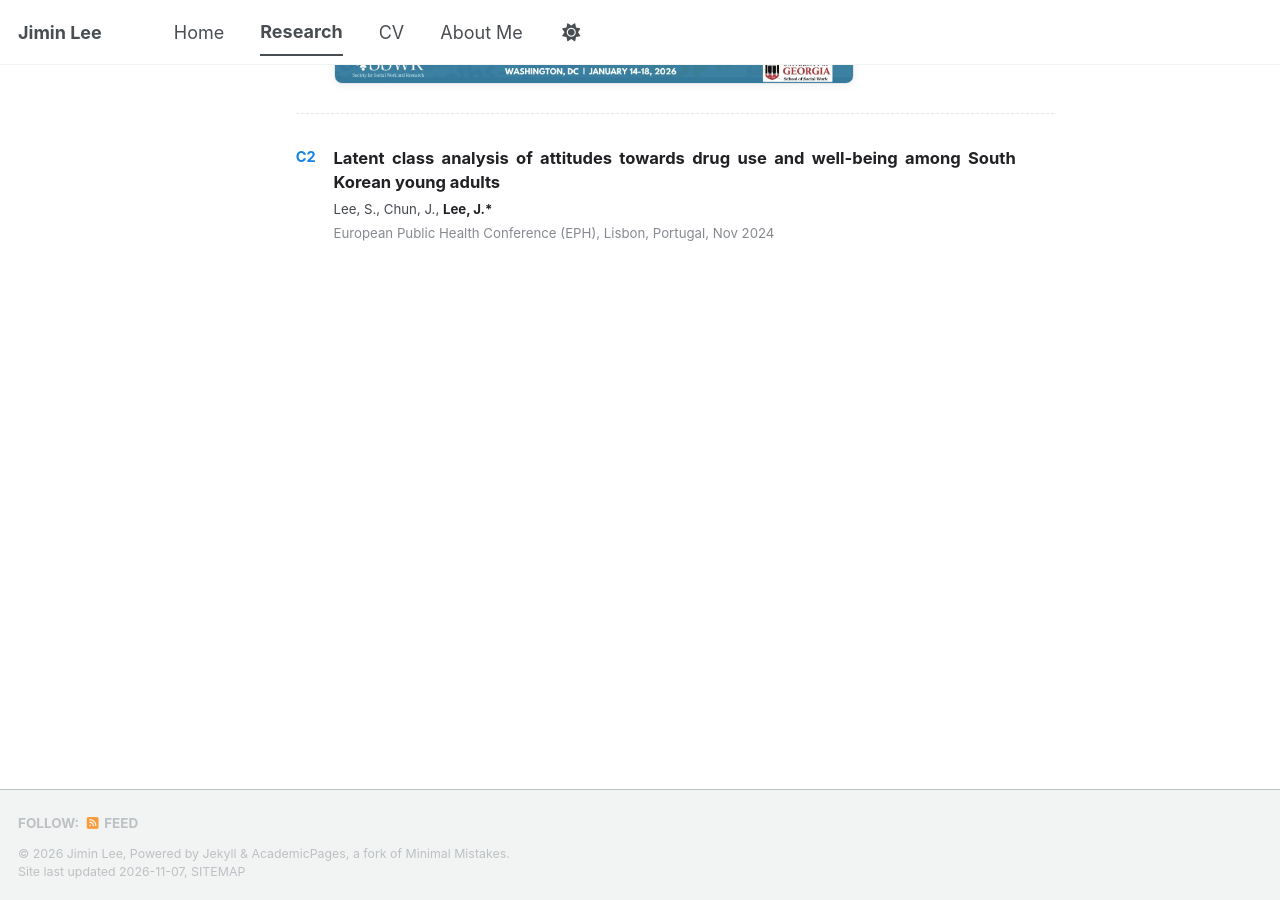
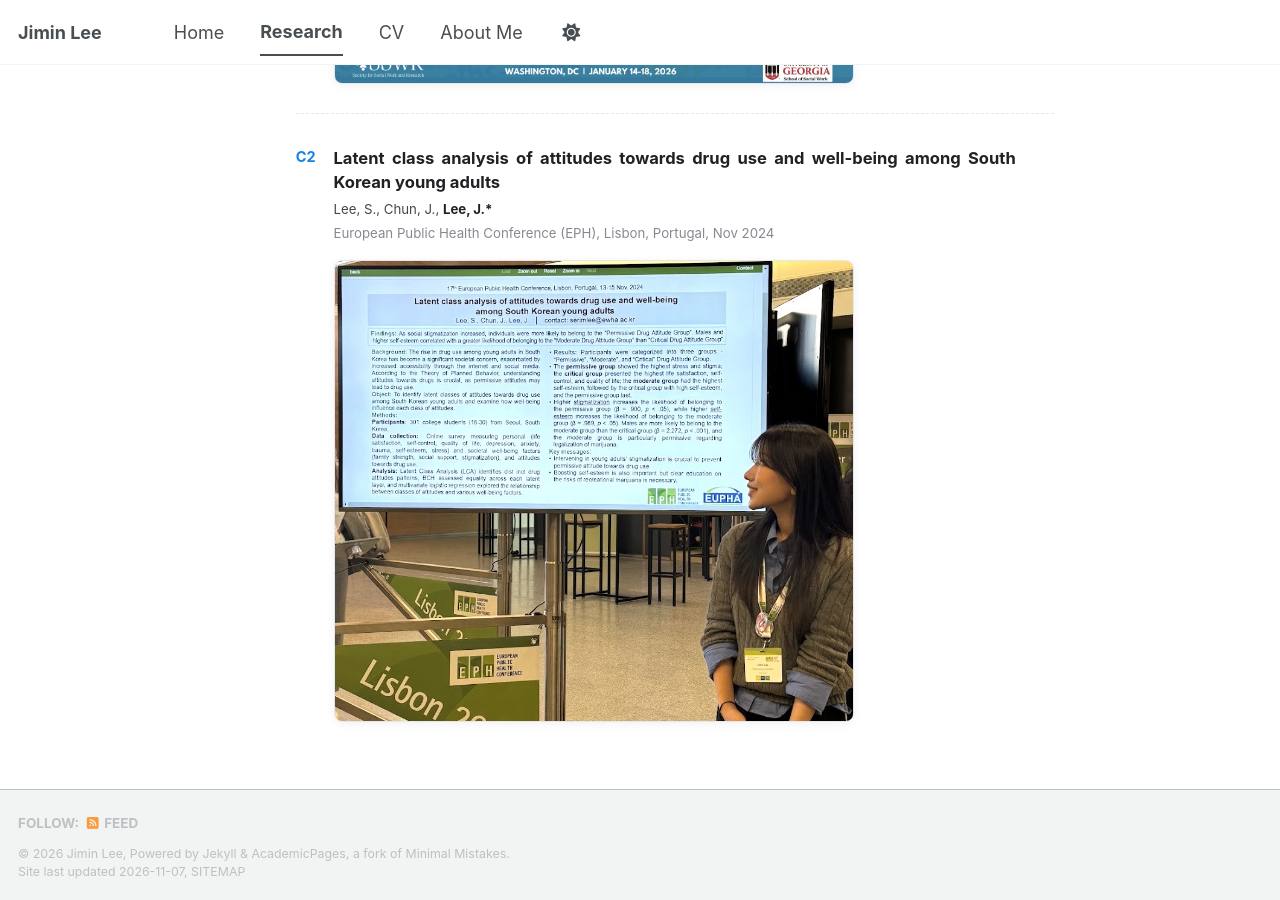
Before and after one commit to jiminlee-research/jiminlee-research.github.io, a Jekyll site: the page built from _pages/publications.html, in a window 1280 px wide and 900 px high, scrolled down 3346 px. Built offline with Jekyll 4.4.1, drawn with Linux system fonts in a browser that asks for light colours; a style sheet for code colours, icons or effects is not loaded.

Commit message:
Add EPH Lisbon presentation photo to C2
Co-Authored-By: Claude Opus 5.5 <noreply@anthropic.com>
Claude-Session: https://claude.ai/code/session_01PcjxNfDHwsJtJ6agebrJHV

```diff
--- a/_data/publications.yml
+++ b/_data/publications.yml
@@ -59,6 +59,7 @@
 
 - type: presentation
   title: "Latent class analysis of attitudes towards drug use and well-being among South Korean young adults"
+  image: /images/pubs/eph-lisbon-presenting.jpg
   authors: ["Lee, S.", "Chun, J.", "Lee, J.*"]
   venue: "European Public Health Conference (EPH), Lisbon, Portugal"
   short: "EPH"
```
Also changed, not shown: images/pubs/eph-lisbon-presenting.jpg (added).
